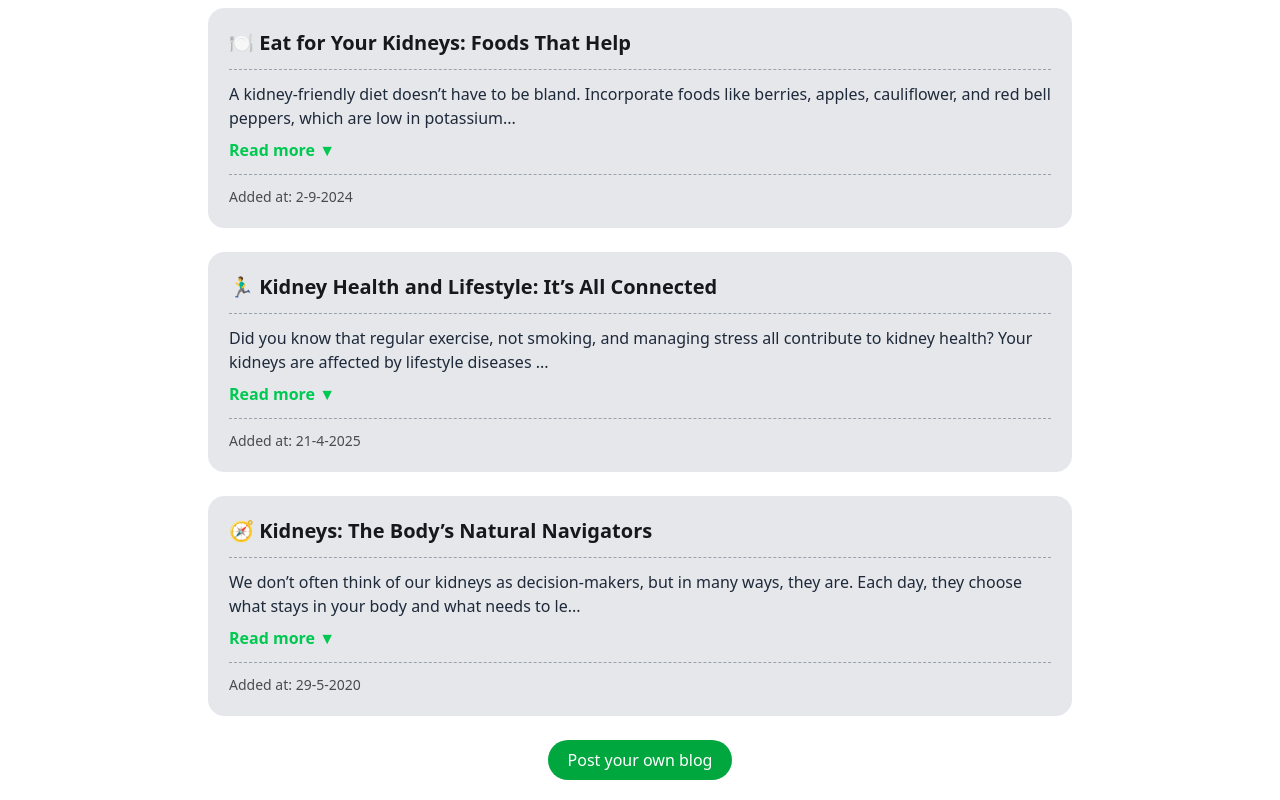
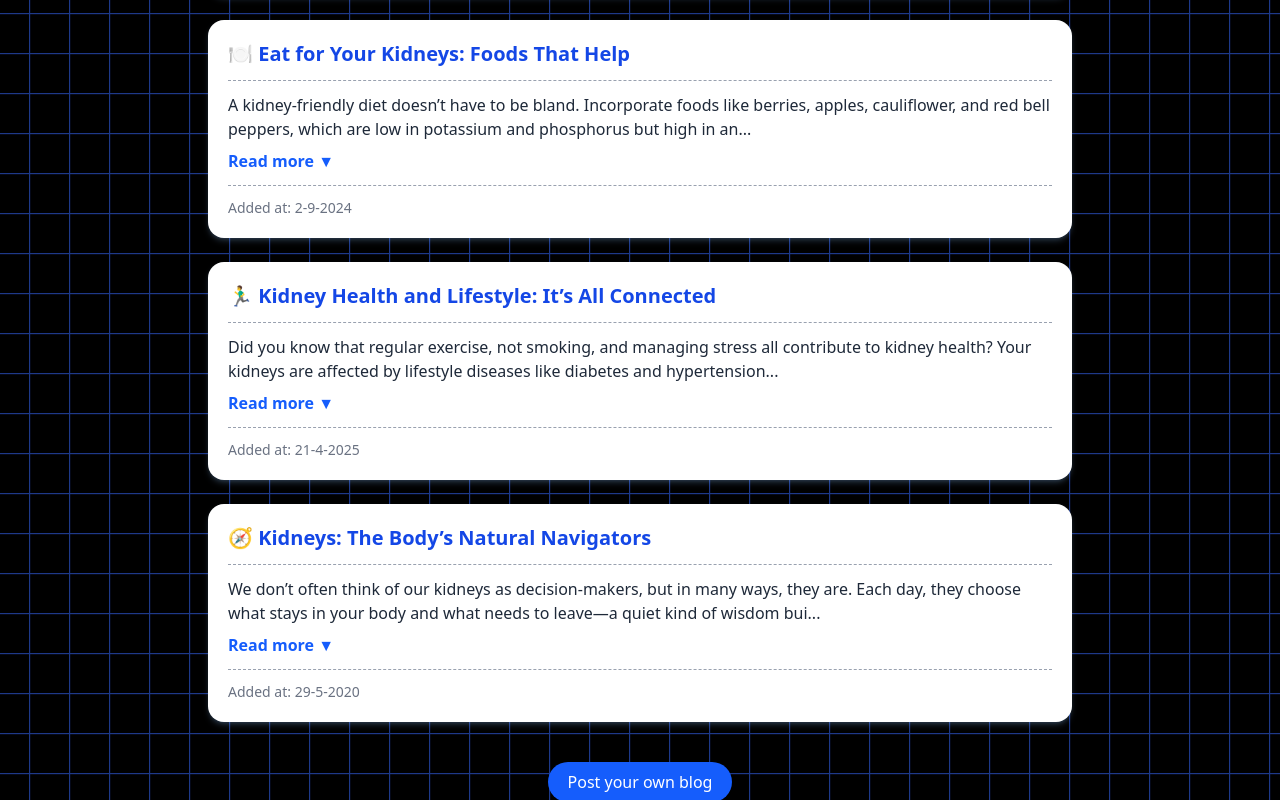
Before and after one commit to Mashrur97/NefroPredict, a React (Vite) app: page /blogs in a window 1280 px wide. Shown: the part 640-1440 px from the top of the page. Built offline with nearby package versions, Linux system fonts and the light colour scheme.

Commit message:
commit 2

```diff
--- /dev/null
+++ b/Reactbits/Squares/Squares.css
@@ -0,0 +1,6 @@
+.squares-canvas {
+  width: 100%;
+  height: 100%;
+  border: none;
+  display: block;
+}
--- /dev/null
+++ b/Reactbits/Squares/Squares.jsx
@@ -0,0 +1,139 @@
+import { useRef, useEffect } from 'react';
+import './Squares.css';
+
+const Squares = ({
+  direction = 'right',
+  speed = 1,
+  borderColor = '#999',
+  squareSize = 40,
+  hoverFillColor = '#222',
+  className = ''
+}) => {
+  const canvasRef = useRef(null);
+  const requestRef = useRef(null);
+  const numSquaresX = useRef();
+  const numSquaresY = useRef();
+  const gridOffset = useRef({ x: 0, y: 0 });
+  const hoveredSquare = useRef(null);
+
+  useEffect(() => {
+    const canvas = canvasRef.current;
+    const ctx = canvas.getContext('2d');
+
+    const resizeCanvas = () => {
+      canvas.width = canvas.offsetWidth;
+      canvas.height = canvas.offsetHeight;
+      numSquaresX.current = Math.ceil(canvas.width / squareSize) + 1;
+      numSquaresY.current = Math.ceil(canvas.height / squareSize) + 1;
+    };
+
+    window.addEventListener('resize', resizeCanvas);
+    resizeCanvas();
+
+    const drawGrid = () => {
+      ctx.clearRect(0, 0, canvas.width, canvas.height);
+
+      const startX = Math.floor(gridOffset.current.x / squareSize) * squareSize;
+      const startY = Math.floor(gridOffset.current.y / squareSize) * squareSize;
+
+      for (let x = startX; x < canvas.width + squareSize; x += squareSize) {
+        for (let y = startY; y < canvas.height + squareSize; y += squareSize) {
+          const squareX = x - (gridOffset.current.x % squareSize);
+          const squareY = y - (gridOffset.current.y % squareSize);
+
+          if (
+            hoveredSquare.current &&
+            Math.floor((x - startX) / squareSize) === hoveredSquare.current.x &&
+            Math.floor((y - startY) / squareSize) === hoveredSquare.current.y
+          ) {
+            ctx.fillStyle = hoverFillColor;
+            ctx.fillRect(squareX, squareY, squareSize, squareSize);
+          }
+
+          ctx.strokeStyle = borderColor;
+          ctx.strokeRect(squareX, squareY, squareSize, squareSize);
+        }
+      }
+
+      const gradient = ctx.createRadialGradient(
+        canvas.width / 2,
+        canvas.height / 2,
+        0,
+        canvas.width / 2,
+        canvas.height / 2,
+        Math.sqrt(canvas.width ** 2 + canvas.height ** 2) / 2
+      );
+      gradient.addColorStop(0, 'rgba(0, 0, 0, 0)');
+
+      ctx.fillStyle = gradient;
+      ctx.fillRect(0, 0, canvas.width, canvas.height);
+    };
+
+    const updateAnimation = () => {
+      const effectiveSpeed = Math.max(speed, 0.1);
+      switch (direction) {
+        case 'right':
+          gridOffset.current.x = (gridOffset.current.x - effectiveSpeed + squareSize) % squareSize;
+          break;
+        case 'left':
+          gridOffset.current.x = (gridOffset.current.x + effectiveSpeed + squareSize) % squareSize;
+          break;
+        case 'up':
+          gridOffset.current.y = (gridOffset.current.y + effectiveSpeed + squareSize) % squareSize;
+          break;
+        case 'down':
+          gridOffset.current.y = (gridOffset.current.y - effectiveSpeed + squareSize) % squareSize;
+          break;
+        case 'diagonal':
+          gridOffset.current.x = (gridOffset.current.x - effectiveSpeed + squareSize) % squareSize;
+          gridOffset.current.y = (gridOffset.current.y - effectiveSpeed + squareSize) % squareSize;
+          break;
+        default:
+          break;
+      }
+
+      drawGrid();
+      requestRef.current = requestAnimationFrame(updateAnimation);
+    };
+
+    const handleMouseMove = (event) => {
+      const rect = canvas.getBoundingClientRect();
+      const mouseX = event.clientX - rect.left;
+      const mouseY = event.clientY - rect.top;
+
+      const startX = Math.floor(gridOffset.current.x / squareSize) * squareSize;
+      const startY = Math.floor(gridOffset.current.y / squareSize) * squareSize;
+
+      const hoveredSquareX = Math.floor((mouseX + gridOffset.current.x - startX) / squareSize);
+      const hoveredSquareY = Math.floor((mouseY + gridOffset.current.y - startY) / squareSize);
+
+      if (
+        !hoveredSquare.current ||
+        hoveredSquare.current.x !== hoveredSquareX ||
+        hoveredSquare.current.y !== hoveredSquareY
+      ) {
+        hoveredSquare.current = { x: hoveredSquareX, y: hoveredSquareY };
+      }
+    };
+
+    const handleMouseLeave = () => {
+      hoveredSquare.current = null;
+    };
+
+    canvas.addEventListener('mousemove', handleMouseMove);
+    canvas.addEventListener('mouseleave', handleMouseLeave);
+
+    requestRef.current = requestAnimationFrame(updateAnimation);
+
+    return () => {
+      window.removeEventListener('resize', resizeCanvas);
+      cancelAnimationFrame(requestRef.current);
+      canvas.removeEventListener('mousemove', handleMouseMove);
+      canvas.removeEventListener('mouseleave', handleMouseLeave);
+    };
+  }, [direction, speed, borderColor, hoverFillColor, squareSize]);
+
+  return <canvas ref={canvasRef} className={`squares-canvas ${className}`}></canvas>;
+};
+
+export default Squares;
--- a/src/pages/Blogs.jsx
+++ b/src/pages/Blogs.jsx
@@ -1,5 +1,5 @@
 import React, { useState } from "react";
-import { motion } from "framer-motion";
+import Squares from "../../Reactbits/Squares/Squares";
 
 const blogPosts = [
   {
@@ -24,15 +24,10 @@ const blogPosts = [
   },
   {
     title: "🧭 Kidneys: The Body’s Natural Navigators",
-    fullContent: `We don’t often think of our kidneys as decision-makers, but in many ways, they are. Each day, they choose what stays in your body and what needs to leave—a quiet kind of wisdom built into your biology. They sift through every drop of blood, deciding how much water to keep, which electrolytes to balance, and when to raise a flag to other organs. They even activate hormones that tell your bones to grow and your blood pressure to stabilize. It’s easy to overlook them—until they stop working. But like the best navigators, they’ve been guiding your body in the right direction all along.`,
+    fullContent: `We don’t often think of our kidneys as decision-makers, but in many ways, they are. Each day, they choose what stays in your body and what needs to leave—a quiet kind of wisdom built into your biology. They sift through every drop of blood, deciding how much water to keep, which electrolytes to balance, and when to raise a flag to other organs. They even activate hormones that tell your bones to grow and your blood pressure to stabilize.`,
     date: "29-5-2020",
   },
 ];
-
-const cardVariants = {
-  hidden: { opacity: 0, y: 40 },
-  visible: { opacity: 1, y: 0, transition: { duration: 0.5 } },
-};
 
 const Blogs = () => {
   const [expandedIndex, setExpandedIndex] = useState(null);
@@ -42,54 +37,55 @@ const Blogs = () => {
   };
 
   return (
-    <div className="max-w-4xl mx-auto px-4 py-6">
-      <motion.h1
-        initial={{ opacity: 0, y: -20 }}
-        animate={{ opacity: 1, y: 0 }}
-        transition={{ duration: 0.6 }}
-        className="text-4xl text-center font-semibold mb-8"
-      >
+    <div className="relative w-full bg-black text-white min-h-screen overflow-hidden">
+      {/* Background Animation */}
+      <div className="absolute inset-0 z-0">
+        <Squares
+          speed={0.2}
+          squareSize={40}
+          direction="diagonal"
+          borderColor="#1e3a8a"
+          hoverFillColor="#1e1e1e"
+        />
+      </div>
+
+      {/* Foreground Content */}
+      <div className="relative z-10 max-w-4xl mx-auto px-4 py-10">
+        <h1 className="text-4xl text-center font-bold mb-8 text-blue-400">
           Blogs
-      </motion.h1>
+        </h1>
 
         {blogPosts.map((post, index) => (
-        <motion.div
+     <div
   key={index}
-          className="space-y-3 border border-gray-200 p-5 rounded-2xl bg-gray-200 mb-6"
-          initial="hidden"
-          whileInView="visible"
-          viewport={{ once: true }}
-          variants={cardVariants}
+  className="space-y-3 p-5 rounded-2xl bg-white text-black shadow-md shadow-blue-300/20 mb-6"
 >
-          <p className="font-semibold text-xl">{post.title}</p>
+  <p className="font-semibold text-xl text-blue-700">{post.title}</p>
   <div className="py-3 border-y border-dashed border-gray-400">
     <p className="text-gray-800">
       {expandedIndex === index
         ? post.fullContent
-                : post.fullContent.slice(0, 150) + "..."}
+        : post.fullContent.slice(0, 180) + "..."}
     </p>
     <button
       onClick={() => toggleReadMore(index)}
-              className="text-green-500 mt-2 font-semibold hover:underline"
+      className="text-blue-600 mt-2 font-semibold hover:underline"
     >
       {expandedIndex === index ? "Show less ▲" : "Read more ▼"}
     </button>
   </div>
-          <p className="text-sm opacity-75">Added at: {post.date}</p>
-        </motion.div>
+  <p className="text-sm text-gray-500">Added at: {post.date}</p>
+</div>
+
         ))}
 
-      <motion.div
-        initial={{ opacity: 0, scale: 0.95 }}
-        whileInView={{ opacity: 1, scale: 1 }}
-        transition={{ duration: 0.4 }}
-        className="text-center"
-      >
-        <button className="relative rounded-3xl px-5 py-2 overflow-hidden group bg-green-600 relative hover:bg-gradient-to-r hover:from-green-500 hover:to-green-400 text-white hover:ring-2 hover:ring-offset-2 hover:ring-green-400 transition-all ease-out duration-300">
+        <div className="text-center mt-10">
+          <button className="relative rounded-3xl px-5 py-2 overflow-hidden group bg-blue-600 hover:bg-gradient-to-r hover:from-blue-500 hover:to-blue-400 text-white hover:ring-2 hover:ring-offset-2 hover:ring-blue-400 transition-all ease-out duration-300">
             <span className="absolute right-0 w-8 h-32 -mt-12 transition-all duration-1000 transform translate-x-12 bg-white opacity-10 rotate-12 group-hover:-translate-x-40 ease"></span>
             <span className="relative">Post your own blog</span>
           </button>
-      </motion.div>
+        </div>
+      </div>
     </div>
   );
 };
```
Lines whose indentation alone changed are shown as unchanged.
